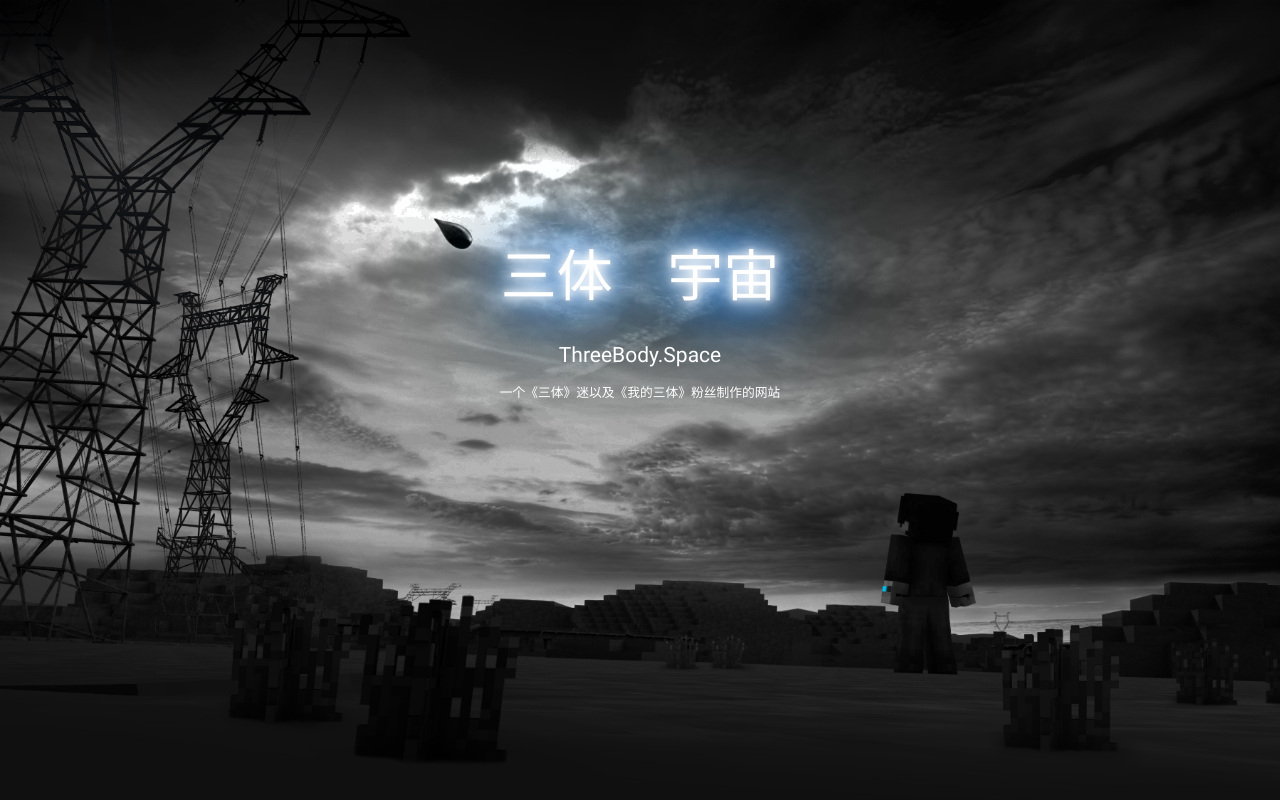
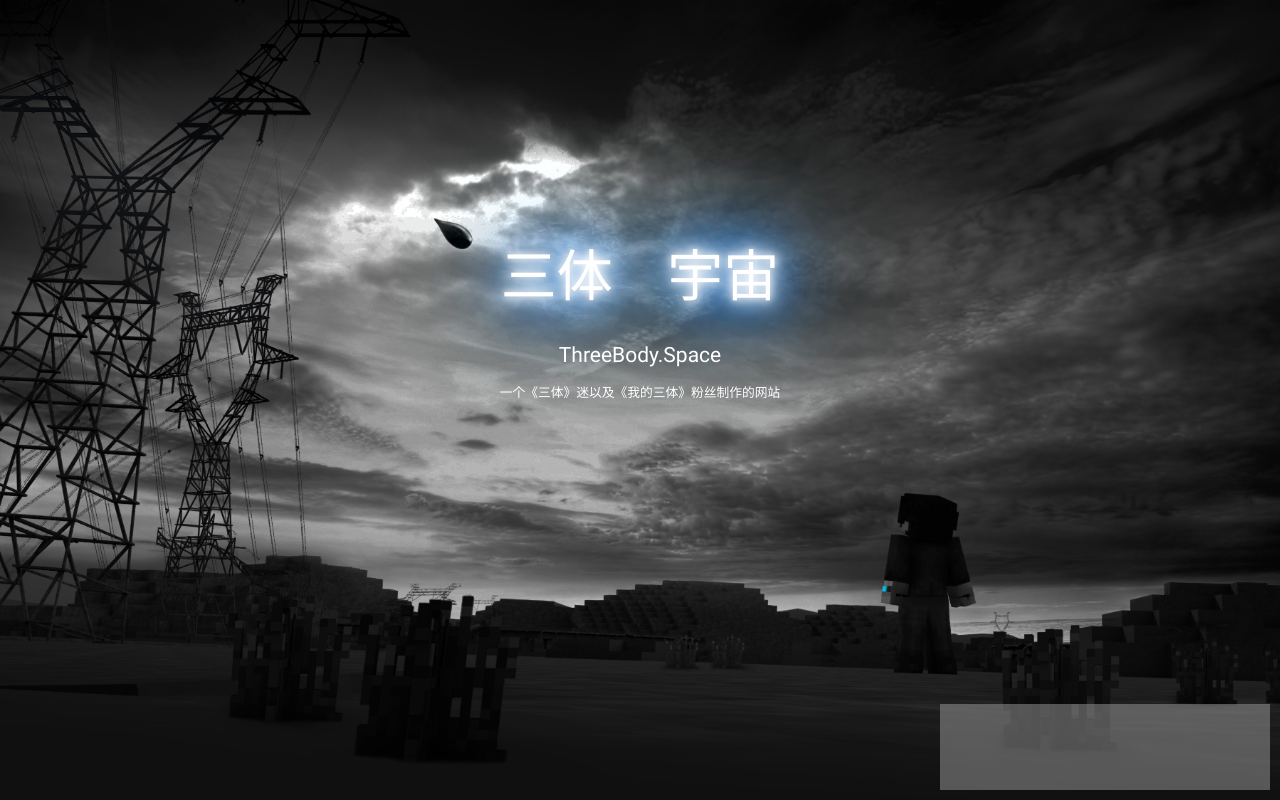
Before and after one commit to AyagawaSeirin/ThreebodySpace, a PHP site: page /home.php in a window 1280 px wide. Run offline with PHP 8.4, Linux system fonts and the light colour scheme; grey boxes are pictures that could not be loaded.

Commit message:
音乐iframe

```diff
--- a/css/main.css
+++ b/css/main.css
@@ -76,9 +76,6 @@ h2 {
 #section3 h1 {
     color: #000;
 }
-
-/*Adding background for the slides
-* --------------------------------------- */
 .video_div {
     padding-left: 20vw;
     padding-right: 20vw;
@@ -138,3 +135,21 @@ h2 {
     /*color:#228DFF;*/
     /*font-family:Iceland;*/
 }
+.music{
+    position: fixed;
+    right:10px;
+    bottom:10px;
+    z-index: 1;
+
+    filter:alpha(Opacity=50);
+    -moz-opacity:0.5;
+    opacity: 0.5;
+}
+/**
+音乐层鼠标移入增加透明度
+ */
+.music:hover{
+    filter:alpha(Opacity=90);
+    -moz-opacity:0.9;
+    opacity: 0.9;
+}
--- a/home.php
+++ b/home.php
@@ -3,47 +3,9 @@
     <?php require_once("layout/head.php"); ?>
 </head>
 <body>
-<style>
-    /*.top-img-img {*/
-    /*width: 100%;*/
-    /*height: 100%;*/
-    /*position: absolute;*/
-    /*top: 0;*/
-    /*left: 0;*/
-    /*z-index: -1;*/
-    /*background-repeat:repeat-x;*/
-    /*background-repeat:repeat-y;*/
-    /*background-image: url("/img/1.jpg");*/
-    /*background-position: center center;*/
-    /*background-size: cover;*/
-    /*}*/
-
-    /*.top-img {*/
-    /*width: 100%;*/
-    /*height: 100%;*/
-    /*text-align: center;*/
-    /*color: white;*/
-    /*}*/
-    .top-img p {
-        /*text-align: center;*/
-        /*color:white;*/
-    }
-
-    .top-img-text {
-        /*padding-top:15%;*/
-    }
-</style>
-<!--<div class="top-img">-->
-<!--    <div class="top-img-text">-->
-<!--        <div style="height:30vh;"></div>-->
-<!--        <div class="mdui-typo-display-3">三体&nbsp;&nbsp;&nbsp;&nbsp;&nbsp;&nbsp;宇宙</div>-->
-<!--<!--        <div style="height:20px;"></div>-->
-<!--        <div class="mdui-typo"><h4>ThreeBody.Space</h4></div>-->
-<!--    </div>-->
-<!--<!--    <img src="/img/1.jpg" class="top-img-img">-->
-<!--    <div class="top-img-img"></div>-->
-<!--</div>-->
-
+<div class="music" id="music">
+    <iframe frameborder="no" border="0" marginwidth="0" marginheight="0" width=330 height=86 src="//music.163.com/outchain/player?type=2&id=416892104&auto=0&height=66"></iframe>
+</div>
 <div id="fullpage">
     <!--第一页 - 标题-->
     <div class="section " id="section_index">
@@ -115,8 +77,6 @@
             </h4></div>
 
     </div>
-
-    <!--    <script src="/sentence/sentence.php" defer></script>-->
 </div>
 
 <script type="text/javascript">
```
